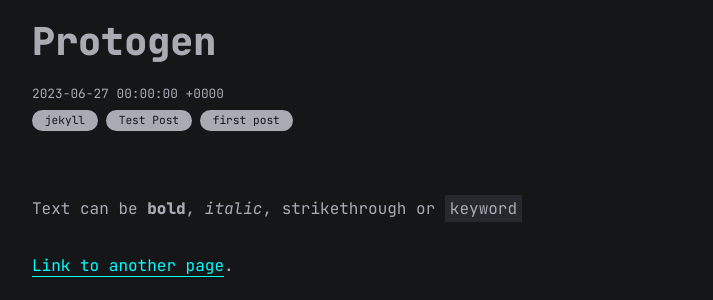
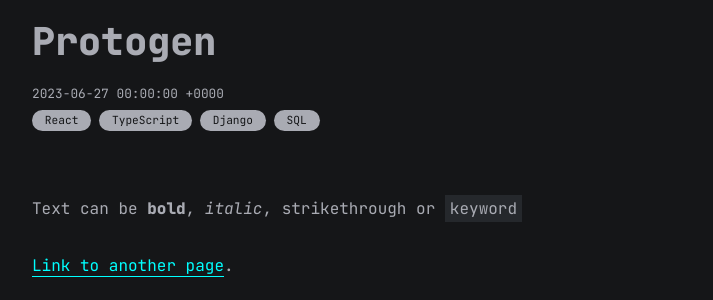
Before and after one commit to tullyganbif/portfolio, a Jekyll site: the page built from docs/all_collections/_posts/2023-06-29-protogen.md, in a window 1280 px wide and 900 px high. Shown: the part 161-461 px from the top of the window, without its empty margins (283-996 px from the left). Built offline with Jekyll 4.4.1, drawn with Linux system fonts in a browser that asks for light colours.

Commit message:
Fixed tags on posts

```diff
--- a/docs/all_collections/_posts/2023-06-29-protogen.md
+++ b/docs/all_collections/_posts/2023-06-29-protogen.md
@@ -3,7 +3,7 @@ layout: post
 title: Protogen
 date: 2023-06-27
 dateString: Spring 2022
-categories: ["jekyll", "Test Post", "first post"]
+categories: [React, TypeScript, Django, SQL]
 description: An internal no-code prototype library that translates AirTable relational tables into SQL + Django with pre-built front-end/CRUD.
 img: null
 ---
```
